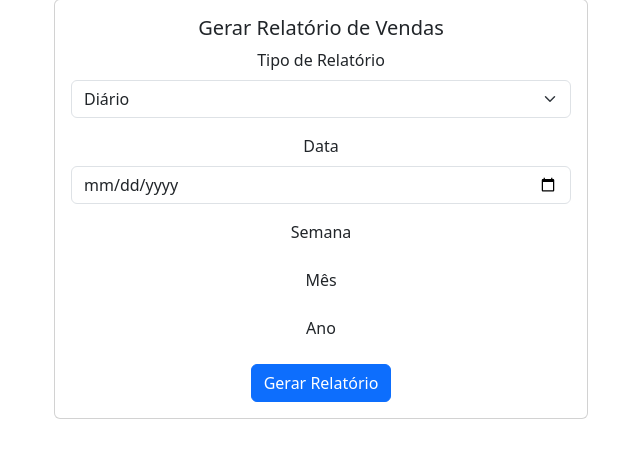
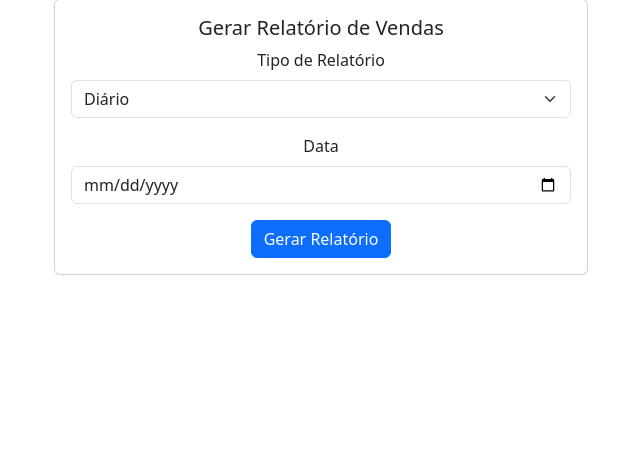
Before and after one commit to luizfldomingues/limas, a Flask app: page /reports in a window 1280 px wide. Shown: the part 137-595 px from the top of the page, without its empty margins (319-959 px from the left). Run offline with Flask 3, Linux system fonts and the light colour scheme; the visitor is signed in with stand-in values (Sample User, id 1); parts of the project's set-up code (start-up, migrations or seed data) failed here and were passed over.

Commit message:
fix(reports): fix date periods being shown

```diff
--- a/templates/reports.html
+++ b/templates/reports.html
@@ -23,19 +23,19 @@
                                 </select>
                             </div>
                             <div class="mb-3">
-                                <label for="date" class="form-label">Data</label>
+                                <label for="date" class="form-label" id="date-label">Data</label>
                                 <input type="date" class="form-control" id="date" name="date">
                             </div>
                             <div class="mb-3">
-                                <label for="week" class="form-label">Semana</label>
+                                <label for="week" class="form-label" id="week-label">Semana</label>
                                 <input type="week" class="form-control" id="week" name="week">
                             </div>
                             <div class="mb-3">
-                                <label for="month" class="form-label">Mês</label>
+                                <label for="month" class="form-label" id="month-label">Mês</label>
                                 <input type="month" class="form-control" id="month" name="month">
                             </div>
                             <div class="mb-3">
-                                <label for="year" class="form-label">Ano</label>
+                                <label for="year" class="form-label" id="year-label">Ano</label>
                                 <input type="number" class="form-control" id="year" name="year" placeholder="YYYY">
                             </div>
                             <button type="submit" class="btn btn-primary">Gerar Relatório</button>
@@ -50,24 +50,37 @@
         document.addEventListener('DOMContentLoaded', function() {
             const reportType = document.getElementById('report_type');
             const dateInput = document.getElementById('date');
+            const dateLabel = document.getElementById('date-label')
             const weekInput = document.getElementById('week');
+            const weekLabel = document.getElementById('week-label');
             const monthInput = document.getElementById('month');
+            const monthLabel = document.getElementById('month-label');
             const yearInput = document.getElementById('year');
+            const yearLabel = document.getElementById('year-label');
 
             function toggleInputs() {
                 dateInput.style.display = 'none';
                 weekInput.style.display = 'none';
                 monthInput.style.display = 'none';
                 yearInput.style.display = 'none';
+                dateLabel.style.display = 'none';
+                weekLabel.style.display = 'none';
+                monthLabel.style.display = 'none';
+                yearLabel.style.display = 'none';
+
 
                 if (reportType.value === 'daily') {
                     dateInput.style.display = 'block';
+                    dateLabel.style.display = 'block';
                 } else if (reportType.value === 'weekly') {
                     weekInput.style.display = 'block';
+                    weekLabel.style.display = 'block';
                 } else if (reportType.value === 'monthly') {
                     monthInput.style.display = 'block';
+                    monthLabel.style.display = 'block';
                 } else if (reportType.value === 'yearly') {
                     yearInput.style.display = 'block';
+                    yearLabel.style.display = 'block';
                 }
             }
 
```
